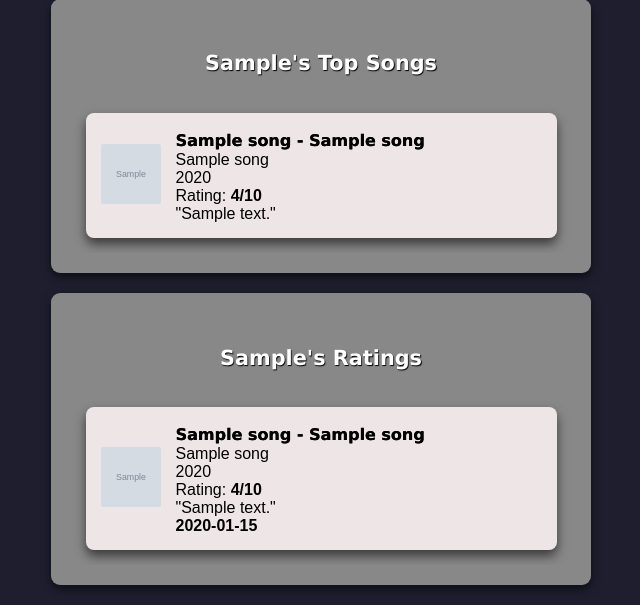
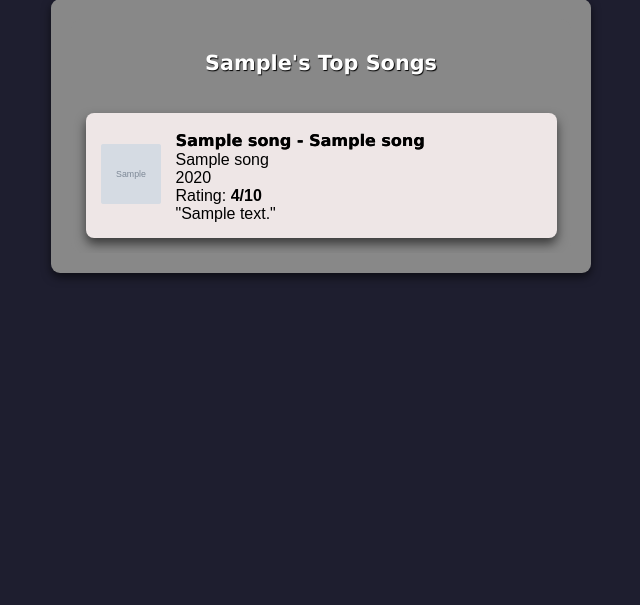
Before and after one commit to Cxdyr/SongWall, a Python web app: template app/templates/view_profile.html in a window 1280 px wide. Shown: the part 259-864 px from the top of the page, without its empty margins (319-959 px from the left). After the commit the page ends 537 px from the top, so only its background shows below. Run offline with Jinja, Linux system fonts and the light colour scheme; the template is opened without the code that fills it: most values are stand-ins (such as "Sample title", 1, 10 or a date in 2020); grey boxes marked "Sample" are stand-in pictures.

Commit message:
Changed profile view to exclude recent ratings due to post feed update doing this, fixed loadmore js, updated minor functionality

```diff
--- a/app/templates/view_profile.html
+++ b/app/templates/view_profile.html
@@ -58,34 +58,5 @@
         </div>
     </div>
 
-    <div class="profile-container">
-        <div class="ratings-wrapper">
-            <h4>{{profile_info.user.first_name}}'s Ratings</h4>
-            <div class="ratings-container">
-                {% if not recent_ratings %}
-                <p>{{ profile_info.user.username }} has not rated any songs.</p>
-                {% else %}
-                {% for rating in recent_ratings %}
-                    <div class="rating-item">
-                        <a href="{{ rating.song.spotify_url }}" target="_blank">
-                            <img src="{{ rating.song.album_image }}" alt="Album Art">
-                        </a>
-                        <div class="rating-info">
-                            <h3> <a class="black" href="{{url_for('view_song', song_id = rating.song.id)}}">{{ rating.song.track_name }} - {{rating.song.artist_name }}</a></h3>
-                            <p>{{rating.song.album_name}}</p>
-                            <p>{{rating.song.release_date[:4]}}</p>
-                            <p>Rating: <strong>{{ rating.rating }}/10</strong></p>
-                            {% if rating.comment %}
-                                <p>"{{ rating.comment }}"</p>
-                            {% endif %}
-                            <p><strong>{{ rating.time_stamp.strftime('%Y-%m-%d') }}</strong></p>
-                        </div>
-                    </div>
-                {% endfor %}
-                {% endif %}
-            </div>
-        </div>
-    </div>
-
 </body>
 </html>
```
Also changed, not shown: app/app.py (+3 -5 lines), app/db_functions.py (+7 -14 lines), app/static/js/loadmore.js (+7 -4 lines), app/templates/profile.html (+0 -29 lines), app/templates/user_posts.html (+4 -3 lines).
